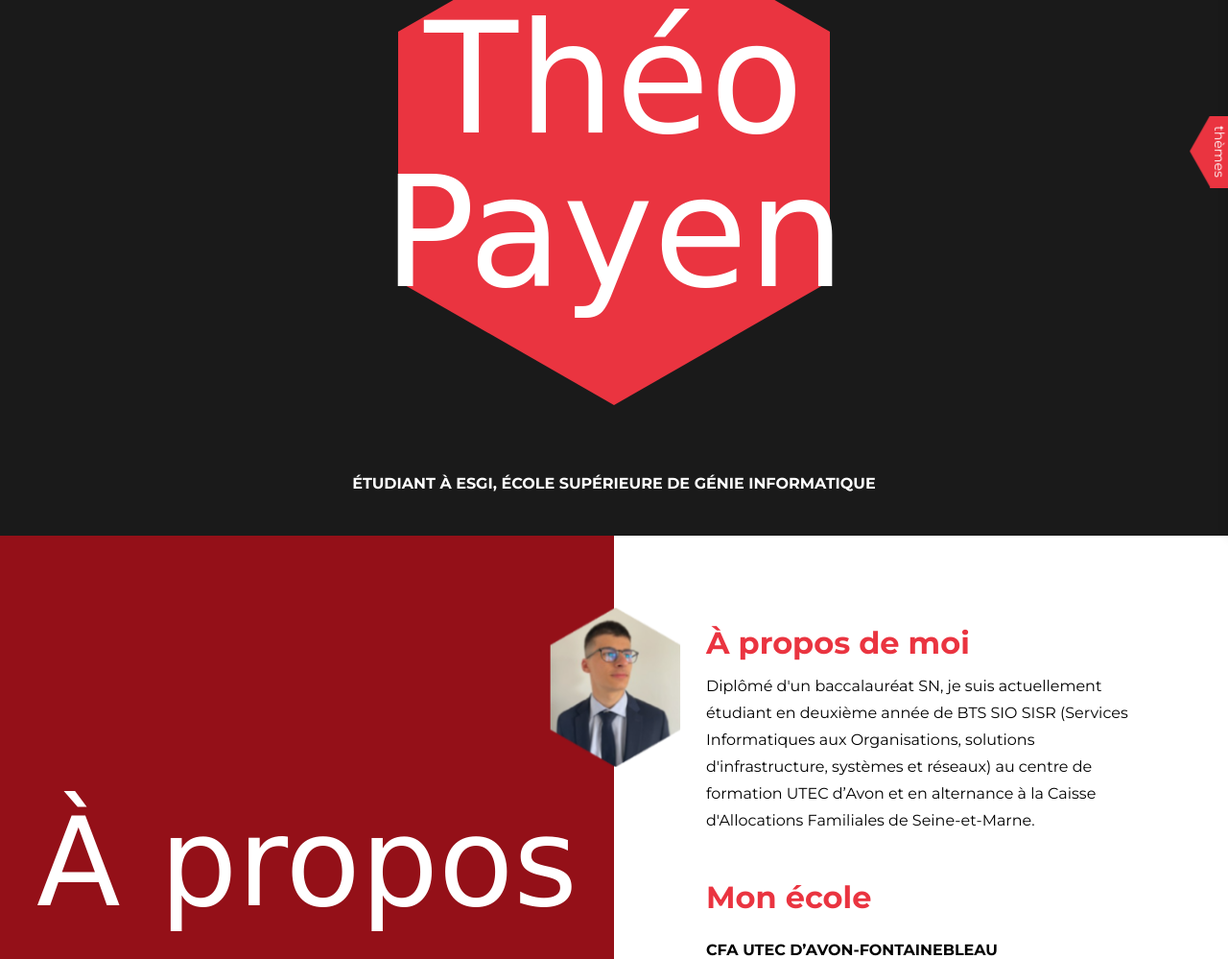
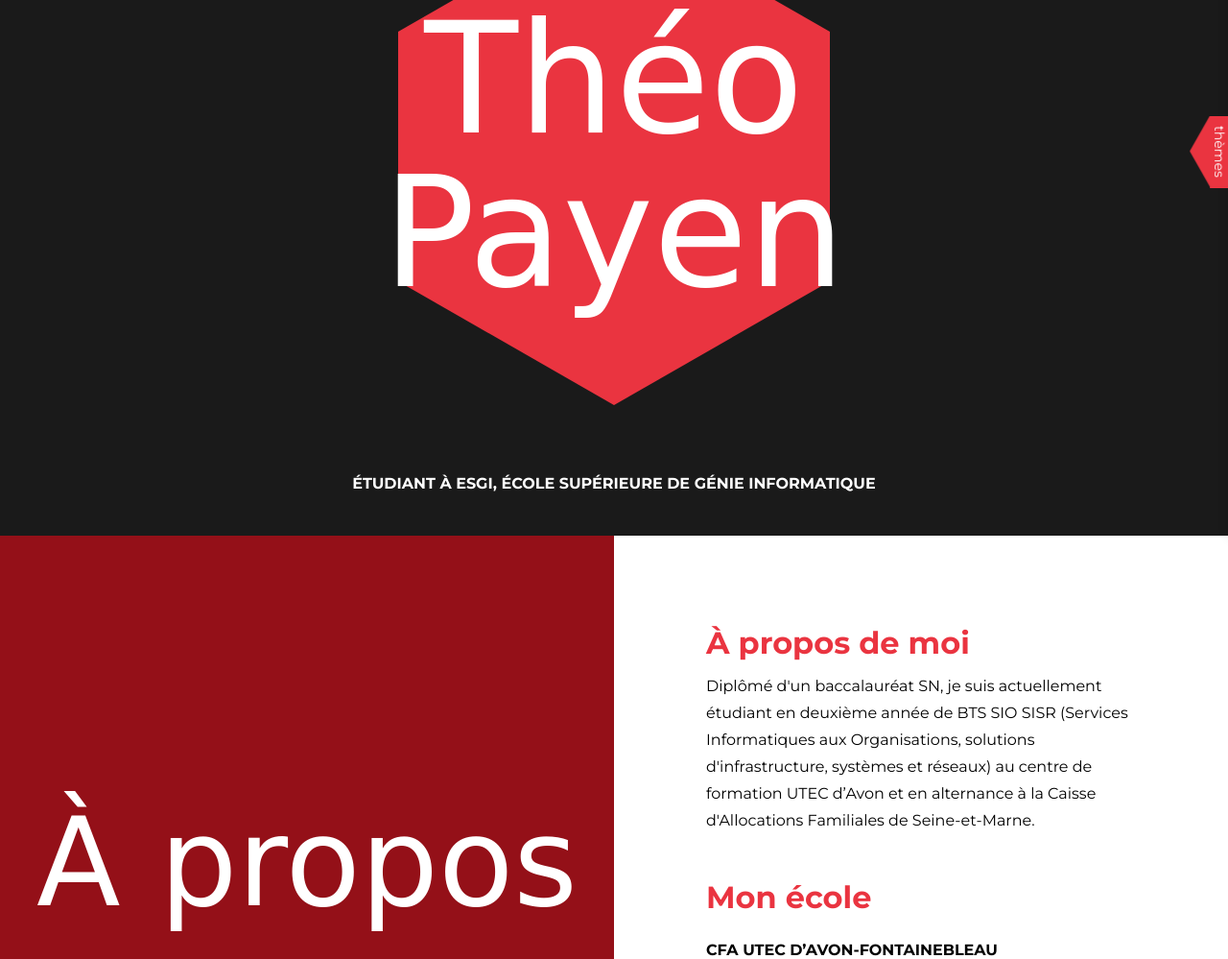
Before and after one commit to Nolan-ramos/Portfolio-ami, a website: page index.html in a window 1280 px wide. Shown: the part 242-1241 px from the top of the page at 96% size. Drawn offline with nearby package versions, Linux system fonts and the light colour scheme; some packages are replaced by stand-ins of ours; a web font is replaced by a local one.

Commit message:
remove picture

```diff
--- a/index.html
+++ b/index.html
@@ -266,9 +266,9 @@
                 <div class="article_flex">
                     <article class="title_article title_article_color">
                         <div class="article_sticky">
-                            <div class="photo">
+                            <!-- <div class="photo">
                                 <img src="img/kyt.png" alt="">
-                            </div>
+                            </div>                      -->
                             <div class="title_nav">
                                 <h2 class="title title_color">À propos</h2>
                             </div>
```
